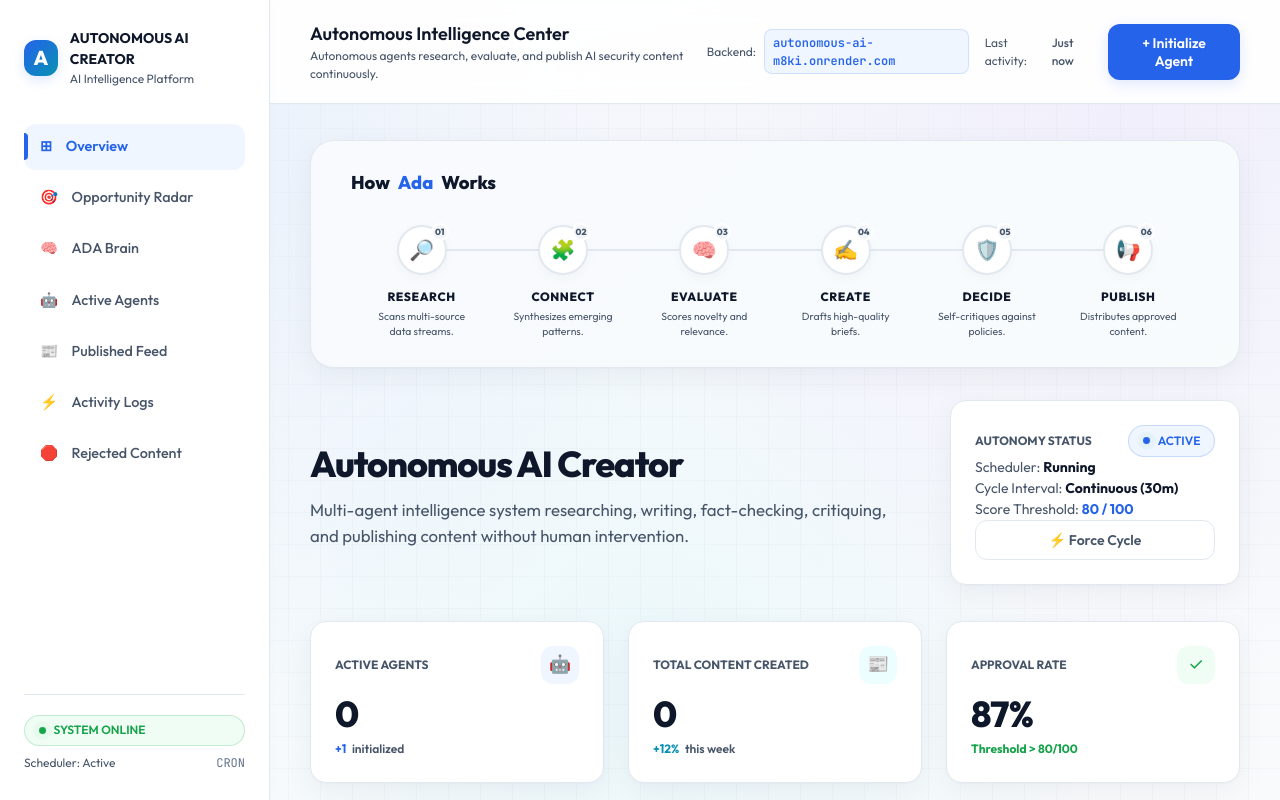
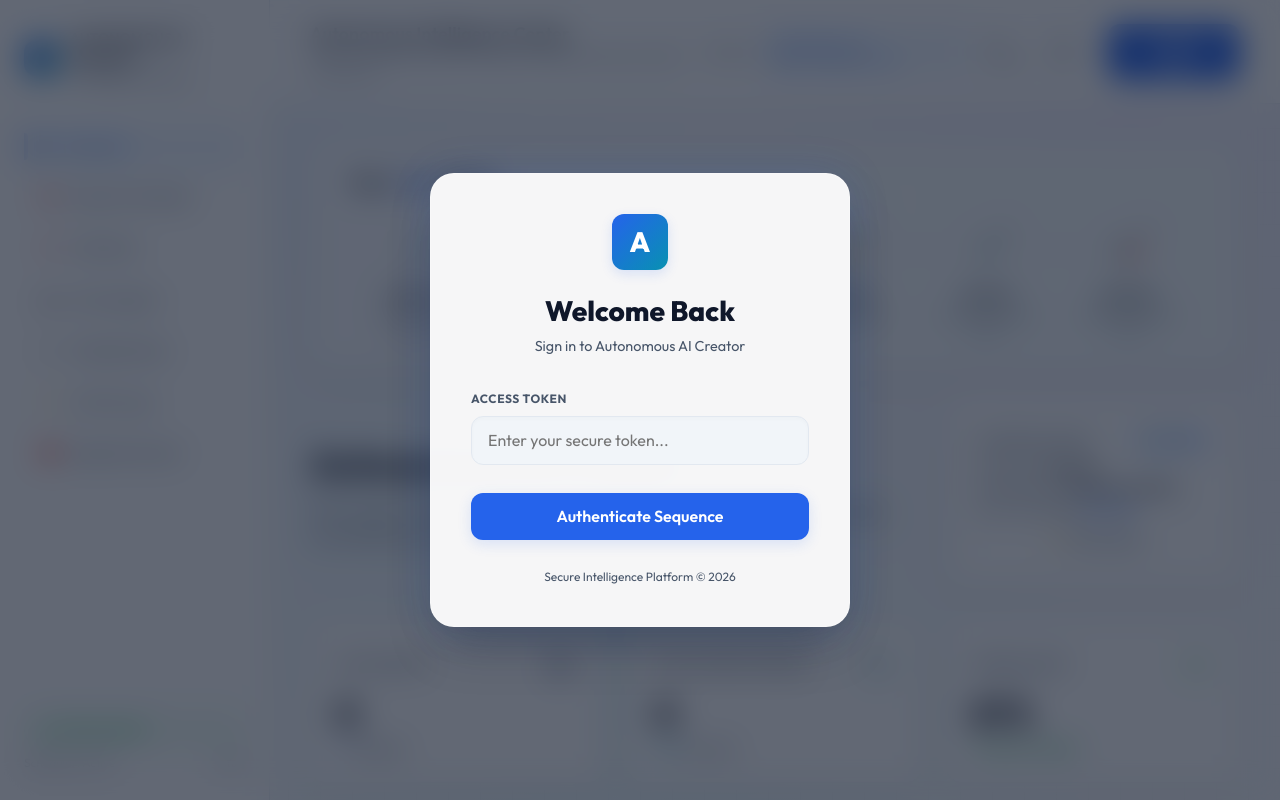
Before and after one commit to aayushirawat0987-ops/autonomous-ai-, a website: page public/index.html in a window 1280 px wide. Drawn offline with Linux system fonts and the light colour scheme; no server answers.

Commit message:
login pagr

```diff
--- a/public/index.html
+++ b/public/index.html
@@ -1594,10 +1594,104 @@
         flex-wrap: wrap;
       }
     }
+
+    /* Authentication Overlay */
+    .auth-overlay {
+      position: fixed;
+      inset: 0;
+      background: rgba(15, 23, 42, 0.65);
+      backdrop-filter: blur(16px);
+      -webkit-backdrop-filter: blur(16px);
+      z-index: 9999;
+      display: flex;
+      align-items: center;
+      justify-content: center;
+      transition: opacity 0.5s ease, visibility 0.5s ease;
+    }
+
+    .auth-overlay.hidden-auth {
+      opacity: 0;
+      visibility: hidden;
+      pointer-events: none;
+    }
+
+    .auth-card {
+      background: rgba(255, 255, 255, 0.95);
+      border: 1px solid rgba(255, 255, 255, 0.2);
+      border-radius: var(--radius-xl);
+      padding: 2.5rem;
+      width: 90%;
+      max-width: 420px;
+      box-shadow: 0 25px 50px -12px rgba(15, 23, 42, 0.35), 0 0 40px var(--primary-glow);
+      transform: translateY(0);
+      transition: transform 0.5s cubic-bezier(0.16, 1, 0.3, 1);
+      animation: authSlideUp 0.6s ease-out;
+    }
+
+    .auth-overlay.hidden-auth .auth-card {
+      transform: translateY(20px) scale(0.95);
+    }
+
+    @keyframes authSlideUp {
+      from { opacity: 0; transform: translateY(30px) scale(0.95); }
+      to { opacity: 1; transform: translateY(0) scale(1); }
+    }
+
+    .auth-title {
+      font-size: 1.75rem;
+      font-weight: 800;
+      color: var(--text-main);
+      text-align: center;
+      margin-bottom: 0.25rem;
+    }
+
+    .auth-subtitle {
+      font-size: 0.9rem;
+      color: var(--text-muted);
+      text-align: center;
+      margin-bottom: 2rem;
+    }
+
+    .auth-input {
+      background: var(--bg-surface-light);
+      border: 1px solid var(--border-color);
+      box-shadow: inset 0 2px 4px rgba(0,0,0,0.02);
+      padding: 0.85rem 1rem;
+      font-size: 1rem;
+    }
+
+    .auth-input:focus {
+      background: #FFFFFF;
+      border-color: var(--primary);
+      box-shadow: 0 0 0 4px var(--primary-glow), inset 0 2px 4px rgba(0,0,0,0.02);
+    }
   </style>
 </head>
 
 <body>
+
+  <!-- LOGIN OVERLAY -->
+  <div id="authOverlay" class="auth-overlay">
+    <div class="auth-card">
+      <div class="auth-header">
+        <div class="brand-logo" style="margin: 0 auto 1.25rem auto; width: 56px; height: 56px; font-size: 1.75rem;">A</div>
+        <h2 class="auth-title">Welcome Back</h2>
+        <p class="auth-subtitle">Sign in to Autonomous AI Creator</p>
+      </div>
+      <form id="loginForm" onsubmit="handleLogin(event)">
+        <div class="form-group">
+          <label class="form-label">Access Token</label>
+          <input type="password" class="form-input auth-input" id="authPasscode" placeholder="Enter your secure token..." required>
+        </div>
+        <button type="submit" class="btn btn-primary w-full" style="padding: 0.85rem; font-size: 1rem; margin-top: 0.5rem;">
+          Authenticate Sequence
+        </button>
+      </form>
+      <div class="auth-footer text-xs text-muted" style="margin-top: 1.75rem; text-align: center;">
+        Secure Intelligence Platform &copy; 2026
+      </div>
+    </div>
+  </div>
 
   <div class="app-layout">
     <!-- SIDEBAR OVERLAY -->
@@ -3301,6 +3395,27 @@
       }
     }, 2500);
 
+    // Authentication Logic
+    function handleLogin(e) {
+      e.preventDefault();
+      const token = document.getElementById('authPasscode').value;
+      if (token.trim() !== '') {
+        sessionStorage.setItem('auth_token', token);
+        const overlay = document.getElementById('authOverlay');
+        overlay.classList.add('hidden-auth');
+        setTimeout(() => overlay.style.display = 'none', 500);
+      }
+    }
+
+    document.addEventListener('DOMContentLoaded', () => {
+      const storedToken = sessionStorage.getItem('auth_token');
+      if (storedToken) {
+        const overlay = document.getElementById('authOverlay');
+        overlay.classList.add('hidden-auth');
+        overlay.style.display = 'none';
+      }
+    });
+
   </script>
 </body>
 
```
